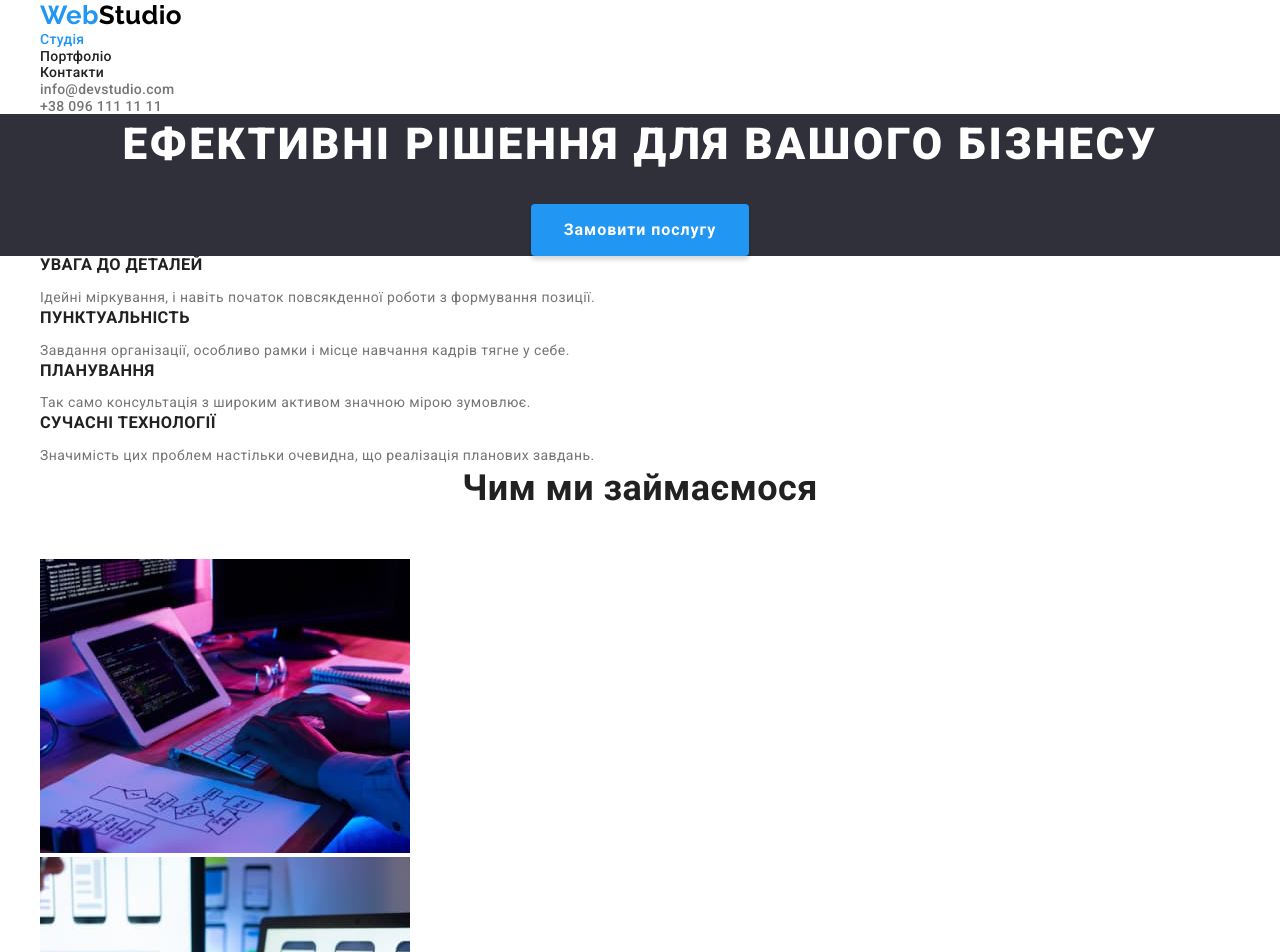
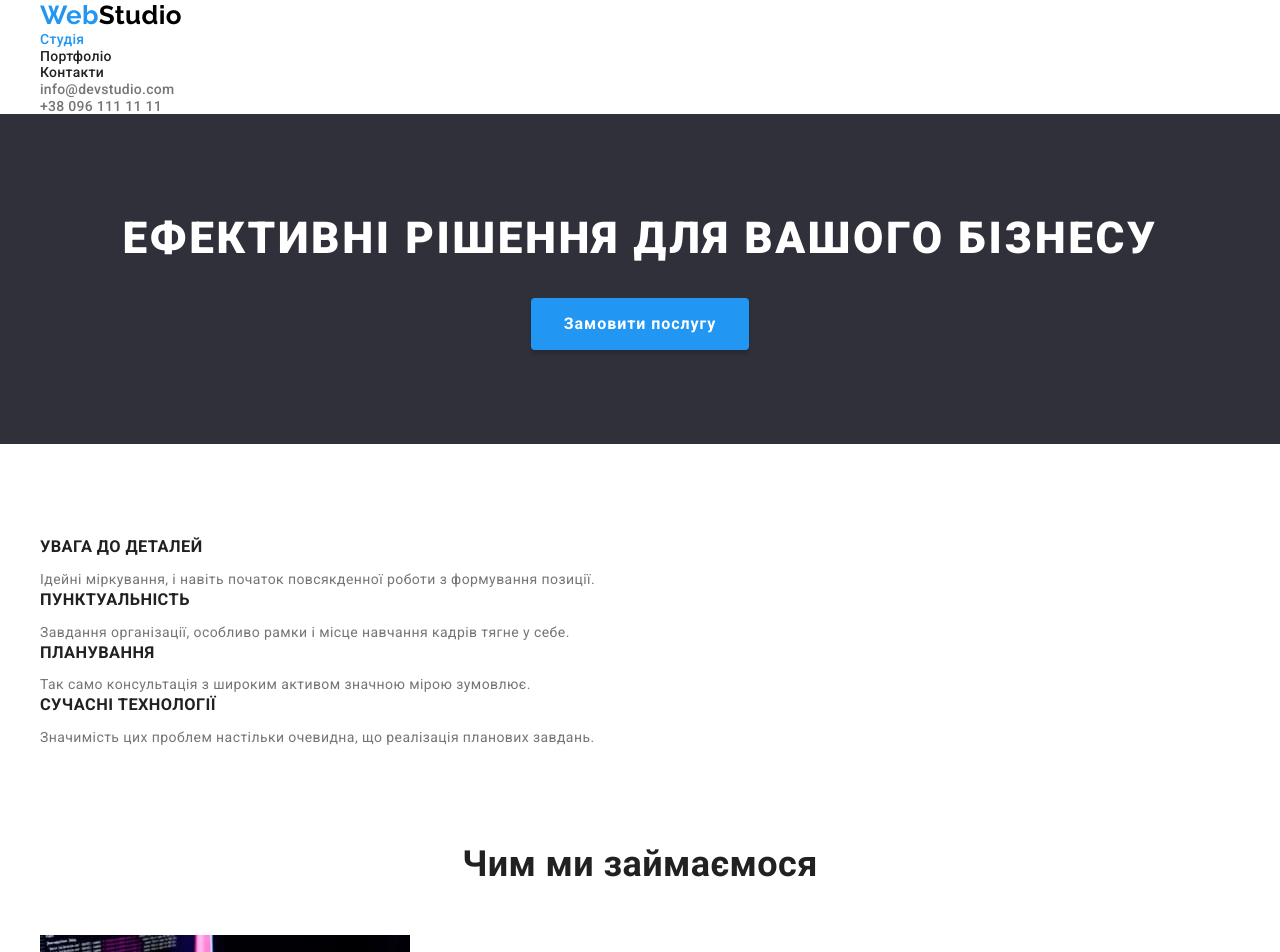
Before and after one commit to svet-shaigen/goit-markup-hw-03-3, a plain HTML site: page index.html in a window 1280 px wide. Shown: the top 952 px of the page. Drawn offline with nearby package versions, Linux system fonts and the light colour scheme.

Commit message:
Update index.html

```diff
--- a/css/styles.css
+++ b/css/styles.css
@@ -66,9 +66,13 @@
         margin-right: auto;
       }
 
-      .project {
+      .section {
         padding-top: 94px;
         padding-bottom: 94px;
+      }
+
+      .section:nth-child(3) {
+        padding-top: 0;
       }
 
 
@@ -200,7 +204,7 @@
        .team-item-title {
         font-weight: 500;
         font-size: 16px;
-
+        margin-bottom: 10px;
        }
 
        .team-item-text {
--- a/index.html
+++ b/index.html
@@ -31,14 +31,14 @@
 
     <main>
 
-        <section class="hero">
+        <section class="section hero">
             <div class="container">
             <h1 class="hero-title">Ефективні рішення для вашого бізнесу</h1>
             <button class="hero-btn" type="button">Замовити послугу</button>
             </div>
         </section>
 
-        <section class="features">
+        <section class="section">
             <div class="container">
             <h2 class="hide">Особливості</h2>
             <ul class="features-lists">
@@ -62,7 +62,7 @@
         </div>
         </section>
 
-        <section class="occupation">
+        <section class="section">
             <div class="container">
             <h2 class="occupation-title">Чим ми займаємося</h2>
             <ul>
@@ -73,7 +73,7 @@
         </div>
         </section>
 
-        <section class="team">
+        <section class="section">
             <div class="container">
             <h2 class="team-title">Наша команда</h2>
             <ul class="team-soc-list">
```
Also changed, not shown: portfolio.html (+1 -1 lines).
